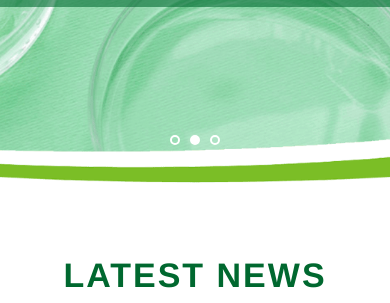
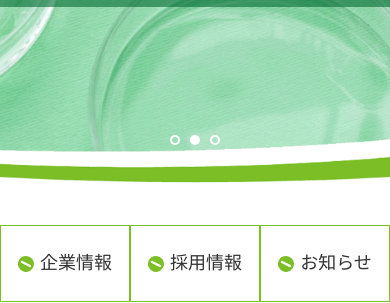
Before and after one commit to shunki-235/gate-ikagaku-souyaku, a website: page index.html in a window 390 px wide. Shown: the part 542-845 px from the top of the page. Drawn offline with Linux system fonts and the light colour scheme.

Commit message:
feat: モバイル向け画面下部固定ナビゲーションバーを追加

```diff
--- a/assets/css/style.css
+++ b/assets/css/style.css
@@ -296,6 +296,48 @@
 }
 
 /* ============================================
+   Mobile Bottom Bar
+   ============================================ */
+.mobile-bottom-bar {
+    display: none;
+    position: fixed;
+    left: 0;
+    right: 0;
+    bottom: 0;
+    z-index: 98;
+    height: 77px;
+    transition: transform 0.3s ease;
+    padding-bottom: env(safe-area-inset-bottom, 0px);
+}
+
+.mobile-bottom-bar--hidden {
+    transform: translateY(100%);
+}
+
+.mobile-bottom-bar__item {
+    flex: 1;
+    display: flex;
+    align-items: center;
+    justify-content: center;
+    gap: 6px;
+    background: #fff;
+    border: 1px solid #7bbf25;
+    text-decoration: none;
+}
+
+.mobile-bottom-bar__icon {
+    width: 16px;
+    height: 16px;
+}
+
+.mobile-bottom-bar__label {
+    font-size: 18px;
+    font-family: "Hiragino Sans", "Hiragino Kaku Gothic ProN", sans-serif;
+    font-weight: 300;
+    color: var(--text-dark);
+}
+
+/* ============================================
    Mobile Sticky Bar
    ============================================ */
 .mobile-sticky-bar {
@@ -1436,6 +1478,10 @@
         display: flex;
     }
 
+    .mobile-bottom-bar {
+        display: flex;
+    }
+
     .header__nav {
         display: none;
     }
--- a/assets/js/main.js
+++ b/assets/js/main.js
@@ -31,14 +31,17 @@
 /* Mobile Sticky Bar */
 function initMobileStickyBar() {
     var bar = document.getElementById('mobileStickyBar');
-    if (!bar) return;
+    var bottomBar = document.getElementById('mobileBottomBar');
+    if (!bar && !bottomBar) return;
 
     var header = document.querySelector('.header');
     var lastScrollY = window.scrollY;
     var ticking = false;
 
     function updatePosition() {
-        bar.style.top = header.offsetHeight + 'px';
+        if (bar) {
+            bar.style.top = header.offsetHeight + 'px';
+        }
     }
 
     function onScroll() {
@@ -47,9 +50,11 @@
         window.requestAnimationFrame(function () {
             var currentScrollY = window.scrollY;
             if (currentScrollY - lastScrollY > 5 && currentScrollY > header.offsetHeight) {
-                bar.classList.add('mobile-sticky-bar--hidden');
+                if (bar) bar.classList.add('mobile-sticky-bar--hidden');
+                if (bottomBar) bottomBar.classList.add('mobile-bottom-bar--hidden');
             } else if (lastScrollY - currentScrollY > 5) {
-                bar.classList.remove('mobile-sticky-bar--hidden');
+                if (bar) bar.classList.remove('mobile-sticky-bar--hidden');
+                if (bottomBar) bottomBar.classList.remove('mobile-bottom-bar--hidden');
             }
             lastScrollY = currentScrollY;
             ticking = false;
--- a/index.html
+++ b/index.html
@@ -77,6 +77,22 @@
           </svg>
         </button>
       </div>
+    </div>
+
+    <!-- ========== Mobile Bottom Bar ========== -->
+    <div class="mobile-bottom-bar" id="mobileBottomBar">
+      <a href="#" class="mobile-bottom-bar__item">
+        <img src="assets/images/icon/menu.svg" alt="" class="mobile-bottom-bar__icon" width="16" height="16" />
+        <span class="mobile-bottom-bar__label">企業情報</span>
+      </a>
+      <a href="#" class="mobile-bottom-bar__item">
+        <img src="assets/images/icon/menu.svg" alt="" class="mobile-bottom-bar__icon" width="16" height="16" />
+        <span class="mobile-bottom-bar__label">採用情報</span>
+      </a>
+      <a href="#" class="mobile-bottom-bar__item">
+        <img src="assets/images/icon/menu.svg" alt="" class="mobile-bottom-bar__icon" width="16" height="16" />
+        <span class="mobile-bottom-bar__label">お知らせ</span>
+      </a>
     </div>
 
     <!-- ========== Mobile Nav ========== -->
```
